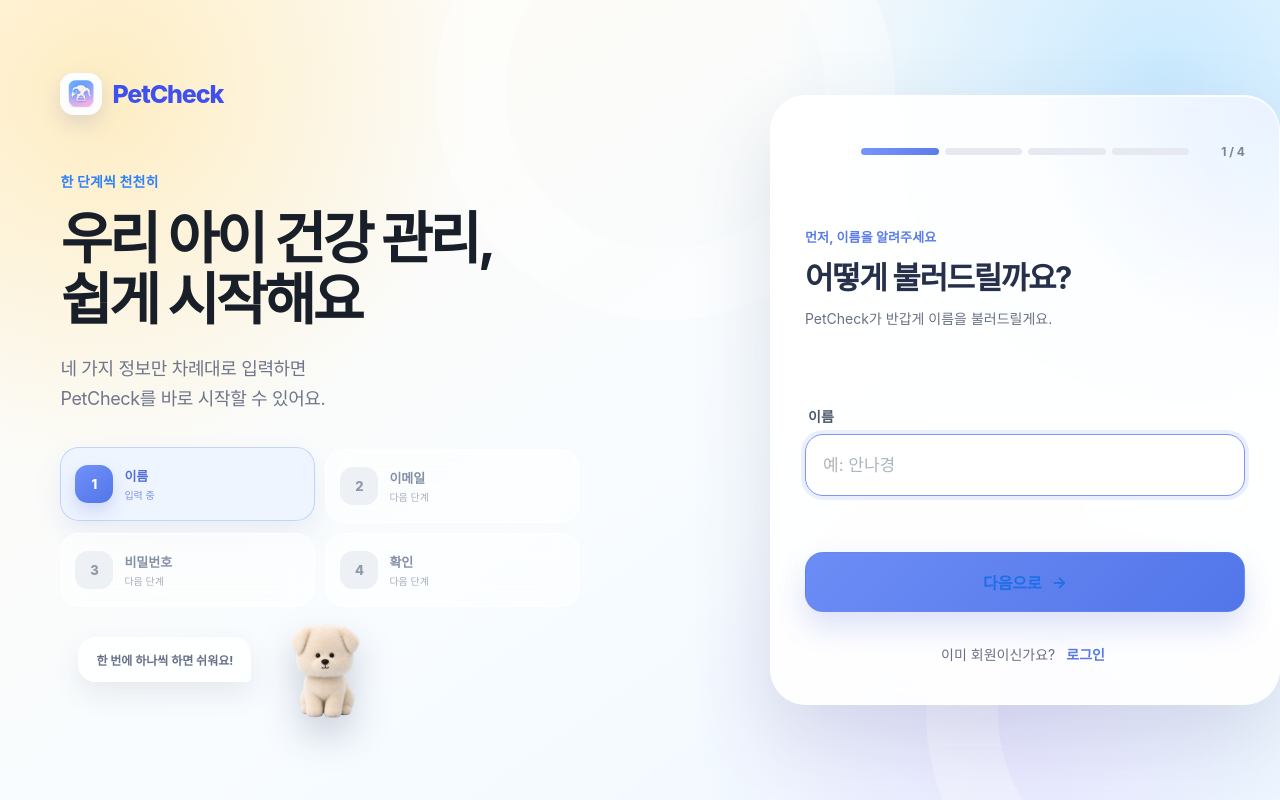
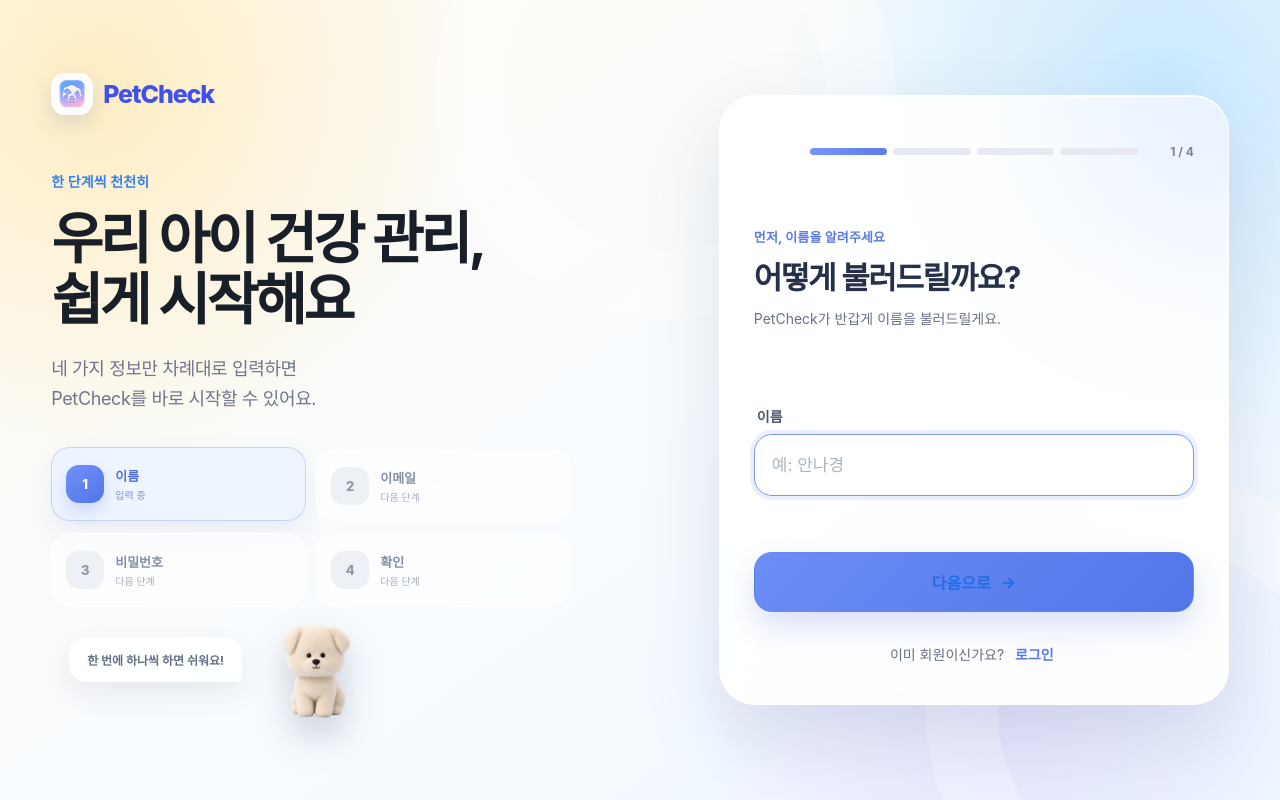
Before and after one commit to PetCheckTeam/PetCheck-FrontEnd, a React (Vite) app in the folder frontend/: page / in a window 1280 px wide. Both pictures are taken after a click on the button "회원가입". Built offline with nearby package versions, Linux system fonts and the light colour scheme; no server answers.

Commit message:
회원가입 수정

```diff
--- a/frontend/src/redesign.css
+++ b/frontend/src/redesign.css
@@ -2809,8 +2809,10 @@ button:not(:disabled):hover {
   position: relative;
   width: 100%;
   min-height: 100vh;
-  grid-template-columns: minmax(460px, 1fr) minmax(430px, 510px);
-  gap: clamp(50px, 7vw, 110px);
+  grid-template-columns: minmax(0, 620px) minmax(430px, 510px);
+  justify-content: center;
+  gap: clamp(48px, 5vw, 92px);
+  padding: 48px max(32px, 4vw);
   overflow: hidden;
   background:
     radial-gradient(circle at 8% 12%, rgba(255, 223, 143, .48), transparent 27%),
@@ -2849,7 +2851,7 @@ button:not(:disabled):hover {
   display: flex;
   width: min(100%, 620px);
   min-height: 650px;
-  justify-self: end;
+  justify-self: stretch;
   flex-direction: column;
 }
 
```
